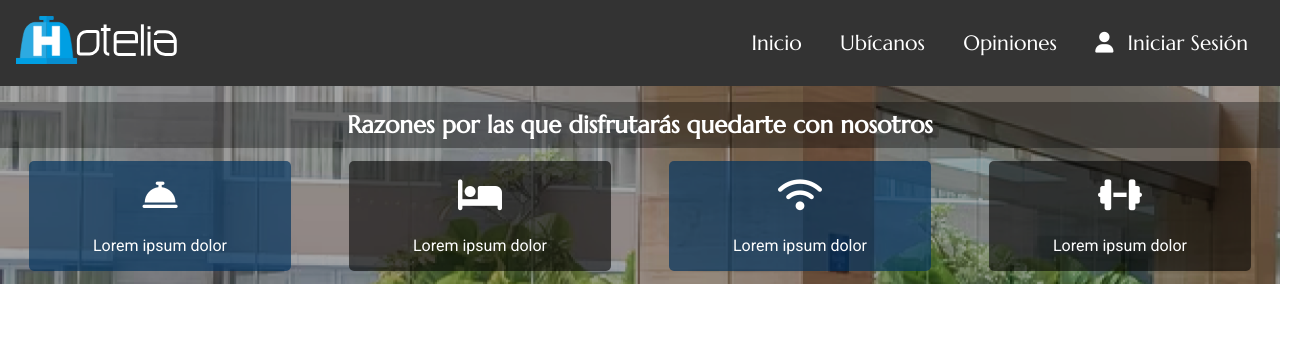
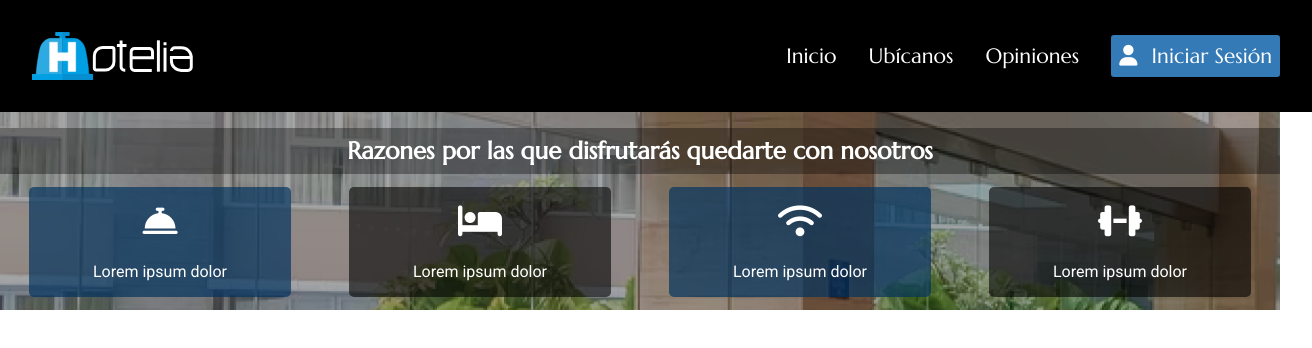
Before and after one commit to David435412/TALLER_0_Maquetacion_Responsive, a plain HTML site: page index.html in a window 1280 px wide. Shown: the whole page, 1312 px wide, since content can reach past the window. Drawn offline with Linux system fonts and the light colour scheme; files whose address does not match are found by name.

Commit message:
Se realizo el layout del ejercicio de ejemplo con responsive design

```diff
--- /dev/null
+++ b/css/ej-css-grid.css
@@ -0,0 +1,60 @@
+#container-grid{
+    display: grid;
+    grid-template:
+    "header" 100px
+    "navbar" 50px
+    "main" auto
+    "sidebar" 100px
+    "footer" 50px;
+    text-align: center;
+    }
+    /*Estilos Grid Items*/
+header {
+    grid-area: header;
+    background-color: blue;
+    }
+    nav {
+    grid-area: navbar;
+    background-color: yellow;
+    }
+    main {
+    grid-area: main;
+    background-color: blueviolet;
+    }
+    aside {
+    grid-area: sidebar;
+    background-color: green;
+    }
+    footer {
+    grid-area: footer;
+    background-color: red;
+    }
+    /*Resolución tabletas*/
+@media screen and (min-width:768px) {
+    .container-grid{
+    grid-template-columns: 200px auto;
+    grid-template-rows: 100px 50px auto 50px;
+    grid-template-areas:
+    "header header"
+    "navbar navbar"
+    "sidebar main"
+    "footer footer";
+    }
+    }
+/*Resolución resoluciones medias*/
+@media screen and (min-width:1024px) {
+    #container-grid{
+    grid-template:
+    "header header header" 100px
+    "navbar main sidebar" auto
+    "footer footer footer" 50px /
+    200px auto 100px;
+    }
+    }
+    /*Resolución resoluciones macro*/
+@media screen and (min-width:1308px) {
+    .container-grid{
+    max-width: 1200px;
+    margin: 0 auto;
+    }
+    }
--- a/css/estilos.css
+++ b/css/estilos.css
@@ -90,7 +90,91 @@ nav{
 }
 .feature-blue{
     background-color: #00325eae;
-    }
-    .feature-black{
+}
+.feature-black{
     background-color: rgba(0,0,0,0.59);
 }
+.logo{
+    background-color: var(--negro2);
+    display: flex;
+    align-items: center;
+    justify-content: space-between;
+    padding: 1rem;
+}
+.logo img{
+    width: 40%;
+    max-width: 200px;
+}
+    .logo i{
+    color: var(--blanco);
+    font-size: 2rem;
+}
+.menu{
+    background-color: rgba(1, 10, 52, 0.838);
+    display: flex;
+    flex-direction: column;
+    align-items: center;
+    justify-content: center;
+}
+.menu-hr{
+    width: 90%;
+    background-color: var(--blanco);
+}
+.item{
+    padding: 1rem;
+}
+nav a{
+    color: var(--blanco);
+    text-decoration: none;
+    text-align: center;
+}
+nav a:hover{
+    background-color: #0B3860;
+    width: 100%;
+}
+.navbar-button{
+    background-color:transparent;
+    border: none;
+    border-radius: 3px;
+    font-size: 1em;
+    padding: 0.5rem;
+    font-family: 'Marcellus', serif;
+    color: var(--blanco);
+}
+/*Resolución tablet*/
+@media screen and (min-width: 768px){
+}
+@media screen and (min-width: 1024px){
+    nav{
+    display: flex;
+    flex-direction: row;
+    width: 100%;
+    justify-content: space-between;
+    background-color: var(--negro2);
+    }
+    .logo{
+    padding: 1rem;
+    }
+    .logo img{
+    width: 100%;
+    max-width: 180px;
+    }
+    .logo i{
+    display: none;
+    }
+    .menu{
+    background-color: var(--negro2);
+    display: flex;
+    flex-direction: row;
+    align-items: center;
+    }
+    .menu-hr{
+    display: none;
+    }
+    .navbar-button{
+    background-color:var(--azuloscuro);
+    }
+    }
+    /*Resolución notebooks*/
+@media screen and (min-width: 1308px){
+}
--- a/index.html
+++ b/index.html
@@ -13,14 +13,16 @@
 <body>
     <nav>
         <div class="logo">
-            <img src="img/recursos maquetacion/Hotelia horizontal blanco.svg">
+        <img src="img/recursos maquetacion/Hotelia horizontal blanco.svg">
+        <i class="fa-solid fa-bars"></i>
         </div>
         <div class="menu">
-            <a href="index.html" class="item">Inicio</a>
-            <a href="ubicanos.html" class="item">Ubícanos</a>
-            <a href="opiniones.html" class="item">Opiniones</a>
-            <a href="#" class="item"><i class="fa-solid fa-user"></i> Iniciar
-                Sesión</a>
+        <a href="index.html" class="item">Inicio</a>
+        <a href="ubicanos.html" class="item">Ubícanos</a>
+        <a href="opiniones.html" class="item">Opiniones</a>
+        <hr class="menu-hr" noshade="">
+        <a href="#" class="item"><button class="navbar-button"><i class="fa-solid
+        fa-user"></i> Iniciar Sesión</button></a>
         </div>
     </nav>
     <section id="features">
```
Also changed, not shown: ej-css-grid.html (added, +23 -0 lines).
